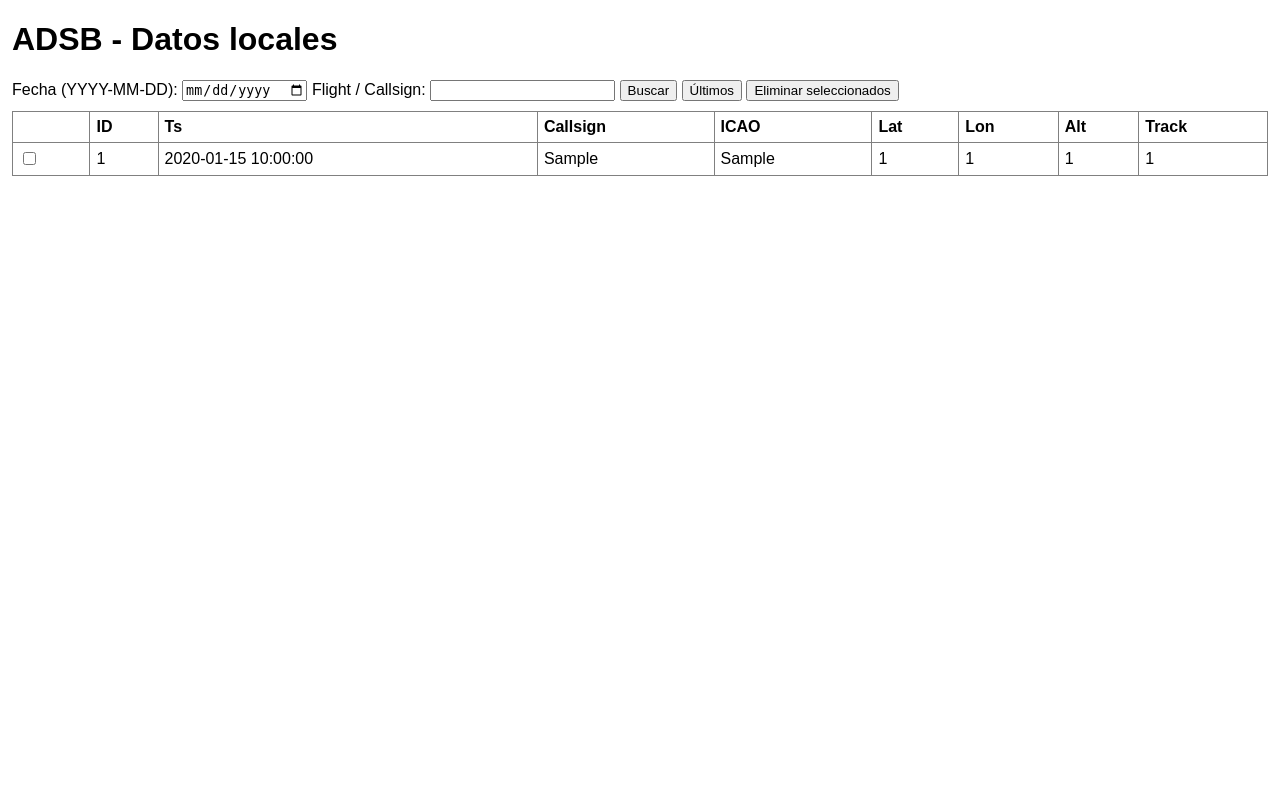
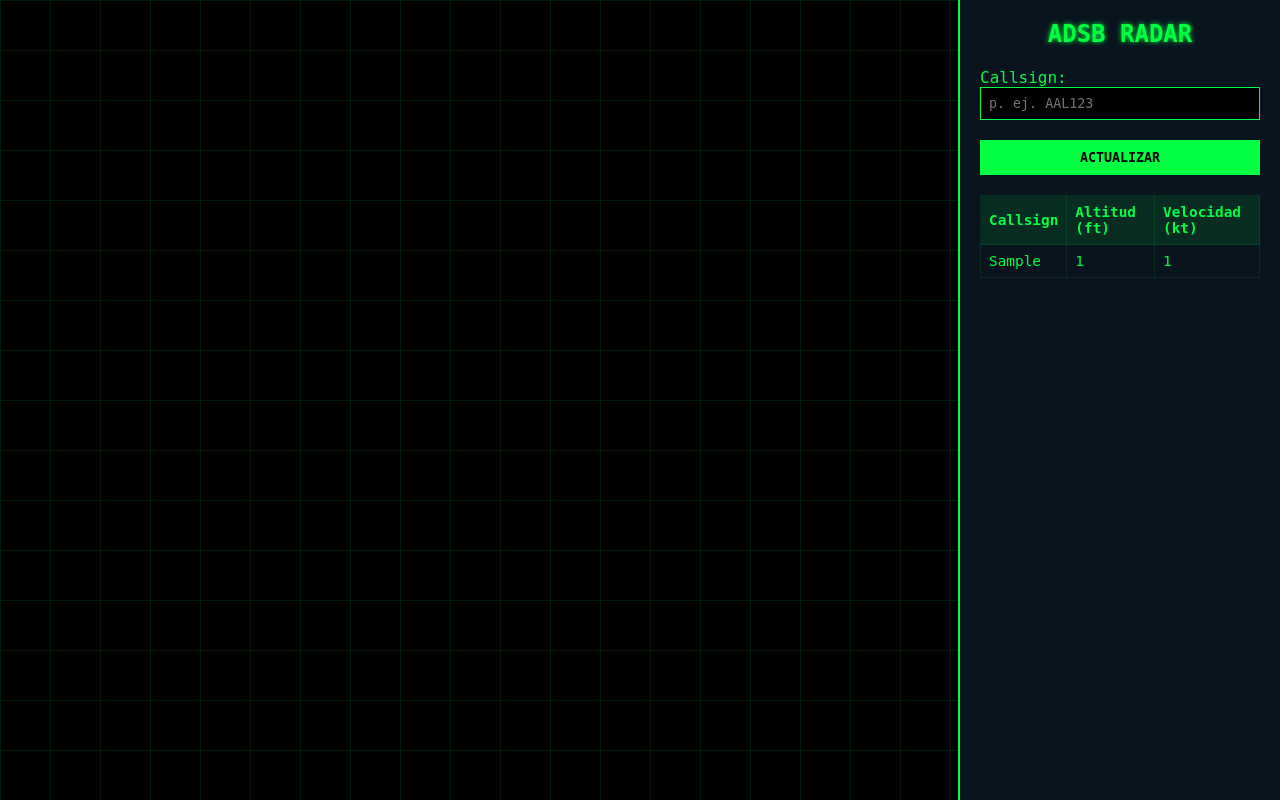
Before and after one commit to horaciokar/sdr-webapp, a Flask app: page / in a window 1280 px wide. Run offline with Flask 3, Linux system fonts and the light colour scheme; tables that the repository leaves empty hold one stand-in row (values such as "Sample post").

Commit message:
radar css

```diff
--- a/adsb-flask/app.py
+++ b/adsb-flask/app.py
@@ -13,7 +13,7 @@ POLL_INTERVAL = int(os.getenv("POLL_INTERVAL", "30"))  # segundos
 
 # Inicializar DB
 def init_db():
-    conn = sqlite3.connect(DB_PATH)
+    conn = sqlite3.connect(DB_PATH, timeout=10)
     cur = conn.cursor()
     cur.execute('''
     CREATE TABLE IF NOT EXISTS flights (
@@ -41,7 +41,7 @@ def poller():
             aircraft = data.get("aircraft", [])
             now = datetime.datetime.utcnow().isoformat(sep=' ')
             if aircraft:
-                conn = sqlite3.connect(DB_PATH)
+                conn = sqlite3.connect(DB_PATH, timeout=10)
                 cur = conn.cursor()
                 for ac in aircraft:
                     lat = ac.get("lat")
@@ -75,7 +75,7 @@ def poller():
 
 # Helper para consultas
 def query_db(sql, params=()):
-    conn = sqlite3.connect(DB_PATH)
+    conn = sqlite3.connect(DB_PATH, timeout=10)
     conn.row_factory = sqlite3.Row
     cur = conn.cursor()
     cur.execute(sql, params)
@@ -115,7 +115,7 @@ def api_delete():
     if not ids:
         return jsonify({"deleted": 0})
     placeholders = ",".join("?" for _ in ids)
-    conn = sqlite3.connect(DB_PATH)
+    conn = sqlite3.connect(DB_PATH, timeout=10)
     cur = conn.cursor()
     cur.execute(f"DELETE FROM flights WHERE id IN ({placeholders})", tuple(ids))
     deleted = cur.rowcount
--- a/adsb-flask/static/app.js
+++ b/adsb-flask/static/app.js
@@ -1,63 +1,107 @@
-async function fetchFlights(params="") {
-  const res = await fetch("/api/flights" + params);
-  const data = await res.json();
-  return data;
-}
+document.addEventListener('DOMContentLoaded', () => {
+  const API_URL_RECENT = '/api/recent';
+  const API_URL_SEARCH = '/api/flights';
 
-function renderTable(rows) {
-  const tbody = document.querySelector("#tbl tbody");
-  tbody.innerHTML = "";
-  rows.forEach(r => {
-    const tr = document.createElement("tr");
-    tr.innerHTML = `
-      <td><input type="checkbox" data-id="${r.id}"></td>
-      <td>${r.id}</td>
-      <td>${r.ts}</td>
-      <td>${r.callsign || ""}</td>
-      <td>${r.icao24 || ""}</td>
-      <td>${r.lat}</td>
-      <td>${r.lon}</td>
-      <td>${r.altitude || ""}</td>
-      <td>${r.track || ""}</td>
-    `;
-    tbody.appendChild(tr);
-  });
-}
+  const map = document.getElementById('map');
+  const flightsTableBody = document.querySelector('#flights-table tbody');
+  const refreshButton = document.getElementById('refresh');
+  const callsignInput = document.getElementById('callsign');
 
-document.getElementById("search").addEventListener("click", async () => {
-  const date = document.getElementById("date").value;
-  const callsign = document.getElementById("callsign").value.trim();
-  let params = "?limit=200";
-  if (date) params += "&date=" + encodeURIComponent(date);
-  if (callsign) params += "&callsign=" + encodeURIComponent(callsign);
-  const rows = await fetchFlights(params);
-  renderTable(rows);
+  // --- Configuración del Mapa ---
+  // Define los límites geográficos que quieres que tu mapa represente.
+  // Esto es una simplificación. Un mapa real usaría proyecciones más complejas.
+  // AJUSTA ESTOS VALORES a la zona que te interesa.
+  const MAP_BOUNDS = {
+    latMin: 5.65,
+    latMax: 6.65,
+    lonMin: -76.07,
+    lonMax: -75.07,
+  };
+
+  // Función para convertir coordenadas Geo a píxeles en el mapa
+  function geoToPixel(lat, lon) {
+    const mapWidth = map.offsetWidth;
+    const mapHeight = map.offsetHeight;
+
+    const lonRange = MAP_BOUNDS.lonMax - MAP_BOUNDS.lonMin;
+    const latRange = MAP_BOUNDS.latMax - MAP_BOUNDS.latMin;
+
+    const left = ((lon - MAP_BOUNDS.lonMin) / lonRange) * mapWidth;
+    const top = ((MAP_BOUNDS.latMax - lat) / latRange) * mapHeight;
+
+    return { top, left };
+  }
+
+  // Función principal para actualizar los datos
+  async function updateFlights() {
+    const callsign = callsignInput.value.trim();
+    let url = API_URL_RECENT;
+    if (callsign) {
+      url = `${API_URL_SEARCH}?callsign=${encodeURIComponent(callsign)}`;
+    }
+
+    try {
+      const response = await fetch(url);
+      if (!response.ok) {
+        console.error("Error al contactar la API:", response.statusText);
+        return;
+      }
+      const flights = await response.json();
+
+      // Limpiar mapa y tabla antes de redibujar
+      map.innerHTML = '';
+      flightsTableBody.innerHTML = '';
+
+      // Procesar solo los vuelos más recientes para cada icao24
+      const latestFlights = {};
+      for (const flight of flights) {
+        if (!latestFlights[flight.icao24] || new Date(flight.ts) > new Date(latestFlights[flight.icao24].ts)) {
+          latestFlights[flight.icao24] = flight;
+        }
+      }
+
+      for (const icao in latestFlights) {
+        const flight = latestFlights[icao];
+
+        // 1. Dibujar en el mapa
+        if (flight.lat != null && flight.lon != null) {
+          const { top, left } = geoToPixel(flight.lat, flight.lon);
+
+          // Asegurarse de que el avión está dentro de la vista del mapa
+          if (left > 0 && left < map.offsetWidth && top > 0 && top < map.offsetHeight) {
+            const aircraftDiv = document.createElement('div');
+            aircraftDiv.className = 'aircraft';
+            aircraftDiv.style.top = `${top}px`;
+            aircraftDiv.style.left = `${left}px`;
+
+            const labelDiv = document.createElement('div');
+            labelDiv.className = 'aircraft-label';
+            labelDiv.innerText = `${(flight.callsign || 'N/A').trim()}`;
+
+            aircraftDiv.appendChild(labelDiv);
+            map.appendChild(aircraftDiv);
+          }
+        }
+
+        // 2. Añadir a la tabla
+        const row = document.createElement('tr');
+        row.innerHTML = `
+          <td>${(flight.callsign || 'N/A').trim()}</td>
+          <td>${flight.altitude || '--'}</td>
+          <td>${flight.speed || '--'}</td>
+        `;
+        flightsTableBody.appendChild(row);
+      }
+
+    } catch (error) {
+      console.error("Fallo al actualizar vuelos:", error);
+    }
+  }
+
+  // --- Event Listeners ---
+  refreshButton.addEventListener('click', updateFlights);
+
+  // --- Inicialización ---
+  updateFlights(); // Primera carga
+  setInterval(updateFlights, 10000); // Actualizar cada 10 segundos
 });
-
-document.getElementById("refresh").addEventListener("click", async () => {
-  const rows = await fetchFlights("?limit=100");
-  renderTable(rows);
-});
-
-document.getElementById("deleteSelected").addEventListener("click", async () => {
-  const checks = Array.from(document.querySelectorAll("#tbl tbody input[type=checkbox]:checked"));
-  if (checks.length === 0) { alert("No hay seleccionados"); return; }
-  const ids = checks.map(c => Number(c.dataset.id));
-  if (!confirm("Eliminar " + ids.length + " registros?")) return;
-  const res = await fetch("/api/flights/delete", {
-    method: "POST",
-    headers: {"Content-Type":"application/json"},
-    body: JSON.stringify({ids})
-  });
-  const data = await res.json();
-  alert("Eliminados: " + data.deleted);
-  // refrescar
-  const rows = await fetchFlights("?limit=100");
-  renderTable(rows);
-});
-
-// carga inicial
-window.addEventListener("load", async () => {
-  const rows = await fetchFlights("?limit=100");
-  renderTable(rows);
-});
--- a/adsb-flask/static/style.css
+++ b/adsb-flask/static/style.css
@@ -1,3 +1,127 @@
-body { font-family: sans-serif; margin: 12px; }
-table { border-collapse: collapse; }
-th, td { padding: 6px; text-align: left; }
+:root {
+  --primary-color: #00ff41; /* Verde neón para el texto y los elementos importantes */
+  --background-color: #0d1a26; /* Azul muy oscuro, casi negro */
+  --grid-color: rgba(0, 255, 65, 0.1); /* Rejilla del radar muy tenue */
+  --sidebar-bg: #0a141f; /* Fondo del panel lateral, ligeramente más claro */
+}
+
+* {
+  box-sizing: border-box;
+  margin: 0;
+  padding: 0;
+}
+
+body {
+  font-family: 'monospace', 'Lucida Console', 'Courier New', monospace;
+  background-color: var(--background-color);
+  color: var(--primary-color);
+  display: flex;
+  overflow: hidden; /* Evitar barras de scroll en el body */
+}
+
+#map {
+  width: 75%;
+  height: 100vh;
+  position: relative;
+  background-color: #000;
+  background-image:
+    linear-gradient(var(--grid-color) 1px, transparent 1px),
+    linear-gradient(90deg, var(--grid-color) 1px, transparent 1px);
+  background-size: 50px 50px;
+  border-right: 2px solid var(--primary-color);
+}
+
+.sidebar {
+  width: 25%;
+  height: 100vh;
+  background-color: var(--sidebar-bg);
+  padding: 20px;
+  display: flex;
+  flex-direction: column;
+}
+
+h1 {
+  text-align: center;
+  font-size: 1.5em;
+  margin-bottom: 20px;
+  text-shadow: 0 0 5px var(--primary-color);
+}
+
+.controls {
+  margin-bottom: 20px;
+}
+
+.controls label {
+  display: block;
+  margin-bottom: 10px;
+}
+
+.controls input {
+  width: 100%;
+  background-color: #000;
+  border: 1px solid var(--primary-color);
+  color: var(--primary-color);
+  padding: 8px;
+  font-family: inherit;
+}
+
+.controls button {
+  width: 100%;
+  padding: 10px;
+  background-color: var(--primary-color);
+  color: #000;
+  border: none;
+  font-family: inherit;
+  font-weight: bold;
+  cursor: pointer;
+  margin-top: 10px;
+  transition: background-color 0.3s, color 0.3s;
+}
+
+.controls button:hover {
+  background-color: #000;
+  color: var(--primary-color);
+  border: 1px solid var(--primary-color);
+}
+
+.table-container {
+  flex-grow: 1;
+  overflow-y: auto; /* Scroll si la tabla es muy grande */
+}
+
+#flights-table {
+  width: 100%;
+  border-collapse: collapse;
+}
+
+#flights-table th, #flights-table td {
+  border: 1px solid var(--grid-color);
+  padding: 8px;
+  text-align: left;
+  font-size: 0.9em;
+}
+
+#flights-table th {
+  background-color: rgba(0, 255, 65, 0.1);
+}
+
+/* Estilo para los aviones */
+.aircraft {
+  position: absolute;
+  width: 10px;
+  height: 10px;
+  background-color: var(--primary-color);
+  border-radius: 50%;
+  box-shadow: 0 0 8px var(--primary-color);
+  transition: top 1s linear, left 1s linear; /* Movimiento suave */
+}
+
+.aircraft-label {
+  position: absolute;
+  bottom: 15px; /* Posición del texto relativa al punto */
+  left: -15px;
+  width: max-content;
+  color: var(--primary-color);
+  font-size: 12px;
+  text-shadow: 1px 1px 2px #000;
+}
--- a/adsb-flask/templates/index.html
+++ b/adsb-flask/templates/index.html
@@ -1,29 +1,39 @@
 <!doctype html>
-<html>
+<html lang="es">
 <head>
   <meta charset="utf-8" />
-  <title>ADSB - Local</title>
+  <title>ADSB Radar</title>
   <link rel="stylesheet" href="/static/style.css">
 </head>
 <body>
-  <h1>ADSB - Datos locales</h1>
 
-  <div>
-    <label>Fecha (YYYY-MM-DD): <input id="date" type="date"></label>
-    <label>Flight / Callsign: <input id="callsign" type="text"></label>
-    <button id="search">Buscar</button>
-    <button id="refresh">Últimos</button>
-    <button id="deleteSelected">Eliminar seleccionados</button>
+  <div id="map">
+    <!-- Los aviones se dibujarán aquí con JavaScript -->
   </div>
 
-  <table id="tbl" border="1" style="width:100%; margin-top:10px;">
-    <thead>
-      <tr>
-        <th></th><th>ID</th><th>Ts</th><th>Callsign</th><th>ICAO</th><th>Lat</th><th>Lon</th><th>Alt</th><th>Track</th>
-      </tr>
-    </thead>
-    <tbody></tbody>
-  </table>
+  <div class="sidebar">
+    <h1>ADSB RADAR</h1>
+
+    <div class="controls">
+      <label>Callsign: <input id="callsign" type="text" placeholder="p. ej. AAL123"></label>
+      <button id="refresh">ACTUALIZAR</button>
+    </div>
+
+    <div class="table-container">
+      <table id="flights-table">
+        <thead>
+          <tr>
+            <th>Callsign</th>
+            <th>Altitud (ft)</th>
+            <th>Velocidad (kt)</th>
+          </tr>
+        </thead>
+        <tbody>
+          <!-- Filas de vuelos se insertarán aquí -->
+        </tbody>
+      </table>
+    </div>
+  </div>
 
   <script src="/static/app.js"></script>
 </body>
```
Also changed, not shown: 1 other file.
